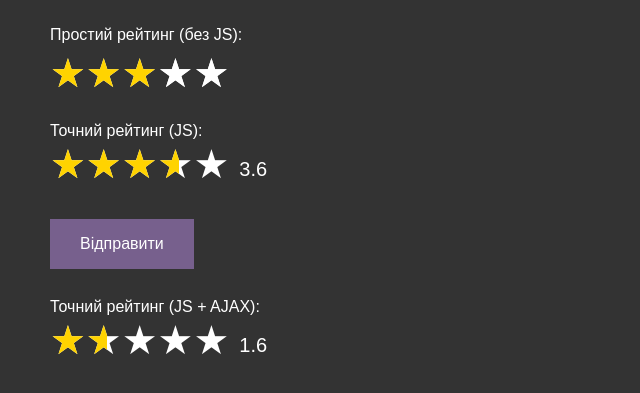
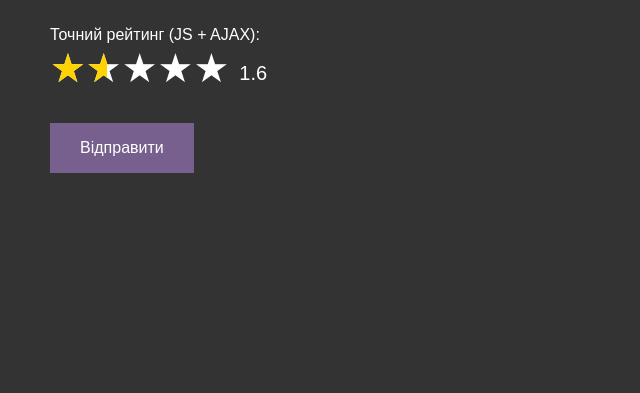
Before and after one commit to AndrewHypster/Stars, a plain HTML site: page index.html in a window 1280 px wide. Shown: the part 83-476 px from the top of the page, without its empty margins (0-640 px from the left). Drawn offline with Linux system fonts and the light colour scheme.

Commit message:
Update index.html

```diff
--- a/index.html
+++ b/index.html
@@ -12,7 +12,7 @@
     <h1>зоряний рейтинг</h1>
     <form action="#" class="form form_margin">
       <!-- *o.o* *o.o* *o.o* *o.o* *o.o* *o.o* -->
-      <div class="form__item">
+      <!-- <div class="form__item">
         <div class="form__label">Простий рейтинг (без JS):</div>
           <div class="simple-rating">
             <div class="simple-rating__items">
@@ -32,9 +32,9 @@
               <label for="simple-rating__1" class="simple-rating__label"></label>
             </div>
           </div>
-      </div>
+      </div> -->
       <!-- *o.o* *o.o* *o.o* *o.o* *o.o* *o.o* -->
-      <div class="form_item">
+      <!-- <div class="form_item">
         <div class="form__label">Точний рейтинг (JS):</div>
         <div class="rating rating_set">
           <div class="rating__body">
@@ -50,12 +50,8 @@
           </div>
           <div class="rating__value">3.6</div>
         </div>
-      </div>
-      <!-- *o.o* *o.o* *o.o* *o.o* *o.o* *o.o* -->
-      <button type="submit" class="form__btn btn">Відправити</button>
-    </form>
-    <div class="form">
-        <div class="form__label">Точний рейтинг (JS + AJAX):</div>
+      </div> -->
+      <div class="form__label">Точний рейтинг (JS + AJAX):</div>
         <div data-ajax="true" class="rating rating_set">
         <div class="rating__body">
           <div class="rating__active">
@@ -70,6 +66,25 @@
         </div>
         <div class="rating__value">1.6</div>
       </div>
+      <!-- *o.o* *o.o* *o.o* *o.o* *o.o* *o.o* -->
+      <button type="submit" class="form__btn btn">Відправити</button>
+    </form>
+    <div class="form">
+      <!-- <div class="form__label">Точний рейтинг (JS + AJAX):</div>
+      <div data-ajax="true" class="rating rating_set">
+        <div class="rating__body">
+          <div class="rating__active">
+            <div class="rating__items">
+              <input type="radio" class="rating__item" value="1" name="rating">
+              <input type="radio" class="rating__item" value="2" name="rating">
+              <input type="radio" class="rating__item" value="3" name="rating">
+              <input type="radio" class="rating__item" value="4" name="rating">
+              <input type="radio" class="rating__item" value="5" name="rating">
+            </div>
+          </div>
+        </div>
+        <div class="rating__value">1.6</div>
+      </div> -->
     </div>
   </div>
   <script src="js/script.js"></script>
```
